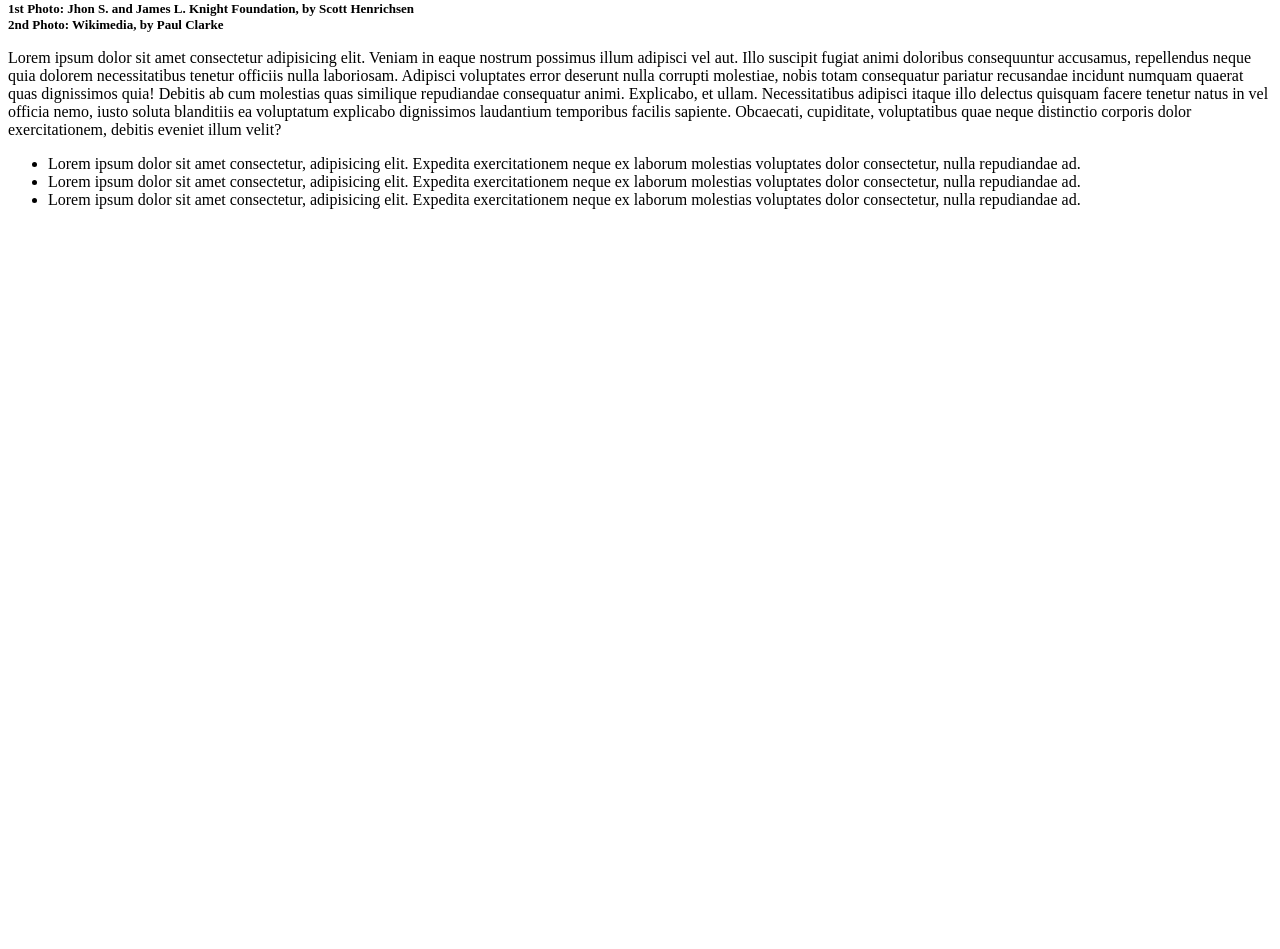
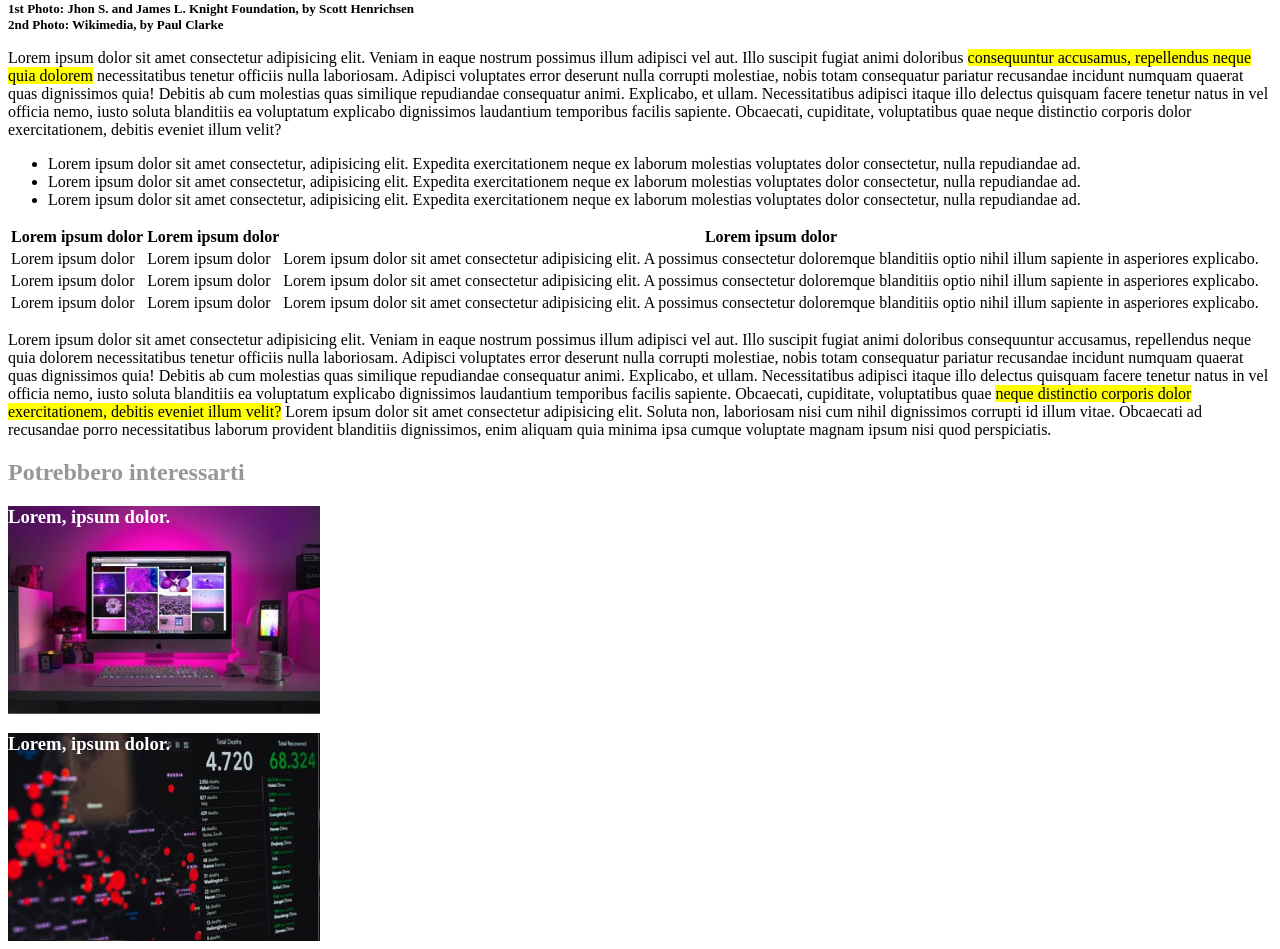
Before and after one commit to LucaMarchesani/html-css-booleaner, a plain HTML site: page index.html in a window 1280 px wide. Shown: the part 611-1560 px from the top of the page. Before the commit the page ends 836 px from the top, so only its background shows below. Drawn offline with Linux system fonts and the light colour scheme.

Commit message:
add table-article at main and footer

```diff
--- a/index.html
+++ b/index.html
@@ -49,7 +49,7 @@
         <article>
             <p>
                 Lorem ipsum dolor sit amet consectetur adipisicing elit. Veniam in eaque nostrum possimus illum adipisci vel aut.
-                Illo suscipit fugiat animi doloribus consequuntur accusamus, repellendus neque quia dolorem necessitatibus tenetur officiis nulla laboriosam.
+                Illo suscipit fugiat animi doloribus <span class="yellow">consequuntur accusamus, repellendus neque quia dolorem</span> necessitatibus tenetur officiis nulla laboriosam.
                 Adipisci voluptates error deserunt nulla corrupti molestiae, nobis totam consequatur pariatur recusandae incidunt numquam quaerat quas dignissimos quia!
                 Debitis ab cum molestias quas similique repudiandae consequatur animi. Explicabo, et ullam. Necessitatibus adipisci itaque illo delectus quisquam facere tenetur natus in vel officia nemo, iusto soluta blanditiis ea voluptatum explicabo dignissimos laudantium temporibus facilis sapiente. Obcaecati, cupiditate, voluptatibus quae neque distinctio corporis dolor exercitationem, debitis eveniet illum velit?
             </p>
@@ -59,10 +59,59 @@
                 <li>Lorem ipsum dolor sit amet consectetur, adipisicing elit. Expedita exercitationem neque ex laborum molestias voluptates dolor consectetur, nulla repudiandae ad.</li>
             </ul>
         </article>
+        <table>
+            <thead>
+                <tr>
+                    <th>Lorem ipsum dolor</th>
+                    <th colspan="2">Lorem ipsum dolor</th>
+                    <th>Lorem ipsum dolor</th>
+                </tr>
+            </thead>
+            <tbody class="content-list">
+                <tr>
+                    <td>Lorem ipsum dolor</td>
+                    <td colspan="2">Lorem ipsum dolor</td>
+                    <td>Lorem ipsum dolor sit amet consectetur adipisicing elit. A possimus consectetur doloremque blanditiis optio nihil illum sapiente in asperiores explicabo.</th>
+                </tr>
+                <tr>
+                    <td>Lorem ipsum dolor</td>
+                    <td colspan="2">Lorem ipsum dolor</td>
+                    <td>Lorem ipsum dolor sit amet consectetur adipisicing elit. A possimus consectetur doloremque blanditiis optio nihil illum sapiente in asperiores explicabo.</th>
+                </tr>
+                <tr>
+                    <td>Lorem ipsum dolor</td>
+                    <td colspan="2">Lorem ipsum dolor</td>
+                    <td>Lorem ipsum dolor sit amet consectetur adipisicing elit. A possimus consectetur doloremque blanditiis optio nihil illum sapiente in asperiores explicabo.</th>
+                </tr>
+            </tbody>
+        </table>
+        <article>
+            <p>
+                Lorem ipsum dolor sit amet consectetur adipisicing elit. Veniam in eaque nostrum possimus illum adipisci vel aut.
+                Illo suscipit fugiat animi doloribus consequuntur accusamus, repellendus neque quia dolorem necessitatibus tenetur officiis nulla laboriosam.
+                Adipisci voluptates error deserunt nulla corrupti molestiae, nobis totam consequatur pariatur recusandae incidunt numquam quaerat quas dignissimos quia!
+                Debitis ab cum molestias quas similique repudiandae consequatur animi.
+                Explicabo, et ullam. Necessitatibus adipisci itaque illo delectus quisquam facere tenetur natus in vel officia nemo, iusto soluta blanditiis ea voluptatum explicabo dignissimos laudantium temporibus facilis sapiente.
+                Obcaecati, cupiditate, voluptatibus quae <span class="yellow">neque distinctio corporis dolor exercitationem, debitis eveniet illum velit?</span>
+                Lorem ipsum dolor sit amet consectetur adipisicing elit. Soluta non, laboriosam nisi cum nihil dignissimos corrupti id illum vitae.
+                Obcaecati ad recusandae porro necessitatibus laborum provident blanditiis dignissimos, enim aliquam quia minima ipsa cumque voluptate magnam ipsum nisi quod perspiciatis.
+
+            </p>
+        </article>
     </main>
 
     <footer>
         <!-- Approfondimenti -->
+        <h2>
+            Potrebbero interessarti
+        </h2>
+        <div class="monitor-pic">
+            <h3>Lorem, ipsum dolor.</h3>
+        </div>
+        <div class="graph-pic">
+            <h3>Lorem, ipsum dolor.</h3>
+        </div>
+
     </footer>
 
 </body>
--- a/style.css
+++ b/style.css
@@ -33,3 +33,27 @@
 .photo-authors{
     font-size: small;
 }
+
+.yellow{
+    background-color: yellow;
+}
+
+h2{
+    color: rgb(154, 150, 150);
+}
+
+h3{
+    color: rgb(255, 255, 255);
+}
+
+.monitor-pic{
+    width: 312px;
+    height: 208px;
+    background-image:url(./img/monitor.jpg);
+}
+
+.graph-pic{
+    width: 312px;
+    height: 208px;
+    background-image: url(./img/graph.jpg);
+}
```
